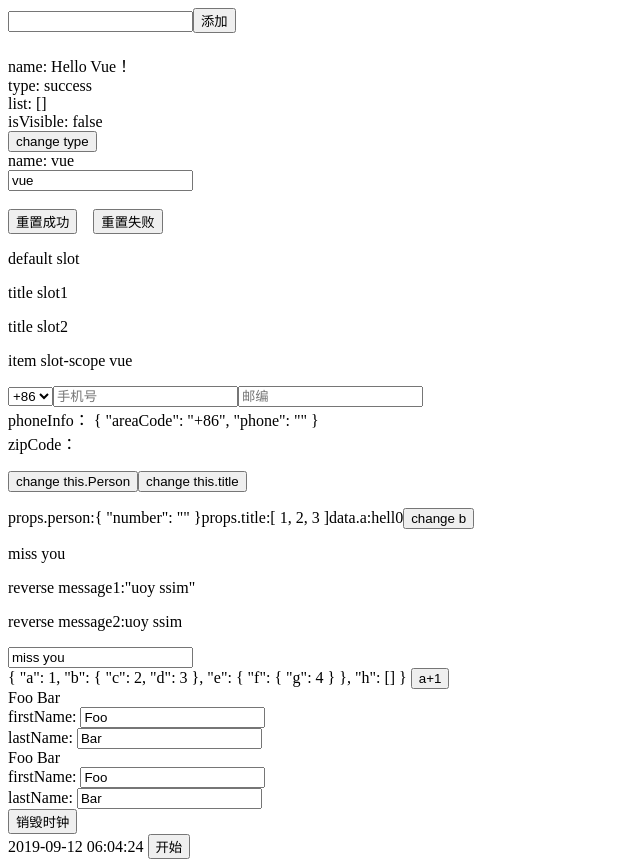
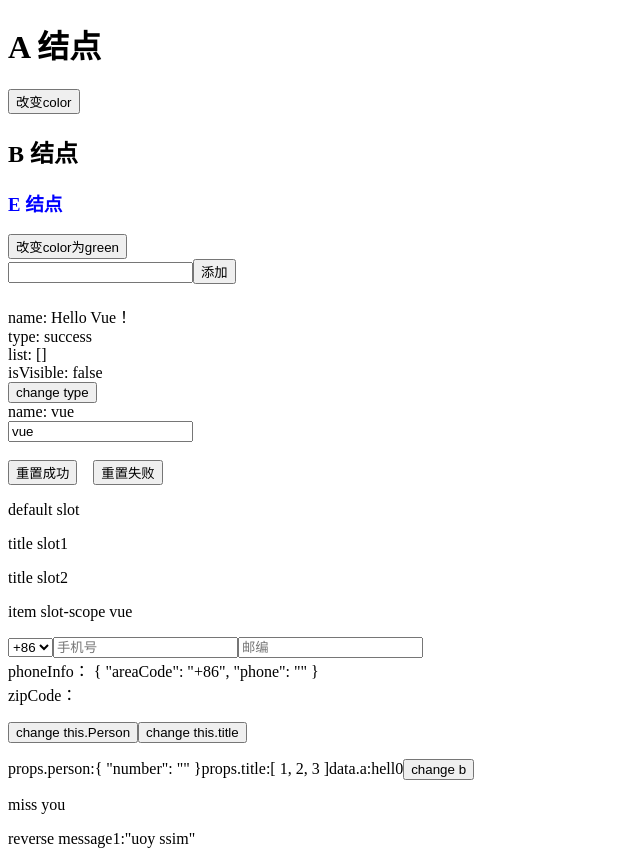
Before and after one commit to bellakongqn/vue-practice, a Vue app: page / in a window 1280 px wide. Shown: the top 861 px of the page, without its empty margins (0-640 px from the left). Built offline with nearby package versions, Linux system fonts and the light colour scheme.

Commit message:
provide-inject

```diff
--- a/src/App.vue
+++ b/src/App.vue
@@ -1,5 +1,6 @@
 <template>
   <div id="app">
+        <ComponentA />
         <div>
             <input type="text" v-model="info"/>
             <button @click="handleClick">添加</button>
@@ -103,6 +104,7 @@ import Watch1 from './components/Watch1'
 import Life from './components/Life'
 import Functional from './components/Functional'
 import TempVar from './components/TempVar'
+import ComponentA from './components/ComponentA'
 
 
 export default {
@@ -159,7 +161,8 @@ export default {
     Watch1,
     Life,
     Functional,
-    TempVar
+    TempVar,
+    ComponentA
   }
 
 }
--- /dev/null
+++ b/src/components/ComponentA.vue
@@ -0,0 +1,45 @@
+<template>
+    <div>
+        <h1>A 结点</h1>
+        <button @click="() => changeColor()">改变color</button>
+        <ComponentB />
+    </div>
+
+</template>
+
+<script>
+
+import ComponentB from './ComponentB'
+export default {
+    name:"ComponentA",
+    provide(){
+        return{
+            theme: this
+        }
+
+    },
+    data:function(){
+        return{
+            color: "blue"
+        }
+
+    },
+    methods:{
+        changeColor(color){
+            if (color) {
+                this.color = color;
+            } else {
+                this.color = this.color === "blue" ? "red" : "blue";
+            }
+        }
+    },
+    components:{
+        ComponentB
+    }
+
+}
+</script>
+
+<style scoped>
+
+</style>
--- /dev/null
+++ b/src/components/ComponentB.vue
@@ -0,0 +1,16 @@
+<template>
+  <div class="border1">
+    <h2>B 结点</h2>
+    <ComponentC />
+  </div>
+</template>
+<script>
+import ComponentC from './ComponentC'
+export default {
+    name:"ComponentB",
+    components:{
+        ComponentC
+    }
+
+}
+</script>
--- /dev/null
+++ b/src/components/ComponentC.vue
@@ -0,0 +1,23 @@
+<template>
+  <div class="border2">
+    <h3 :style="{ color: theme.color }">E 结点</h3>
+    <button @click="handleClick">改变color为green</button>
+  </div>
+</template>
+<script>
+export default {
+  name:'ComponentC',
+  inject: {
+    theme: {
+      default: () => ({})
+    }
+  },
+  methods: {
+    handleClick() {
+      if (this.theme.changeColor) {
+        this.theme.changeColor("green");
+      }
+    }
+  }
+};
+</script>
```
Also changed, not shown: src/components/Life.vue (+0 -9 lines).
